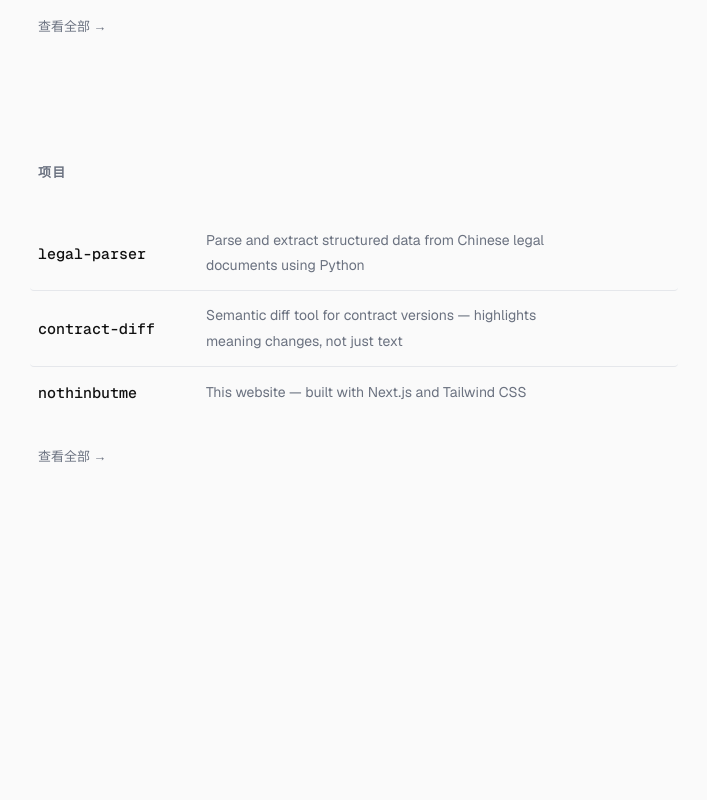
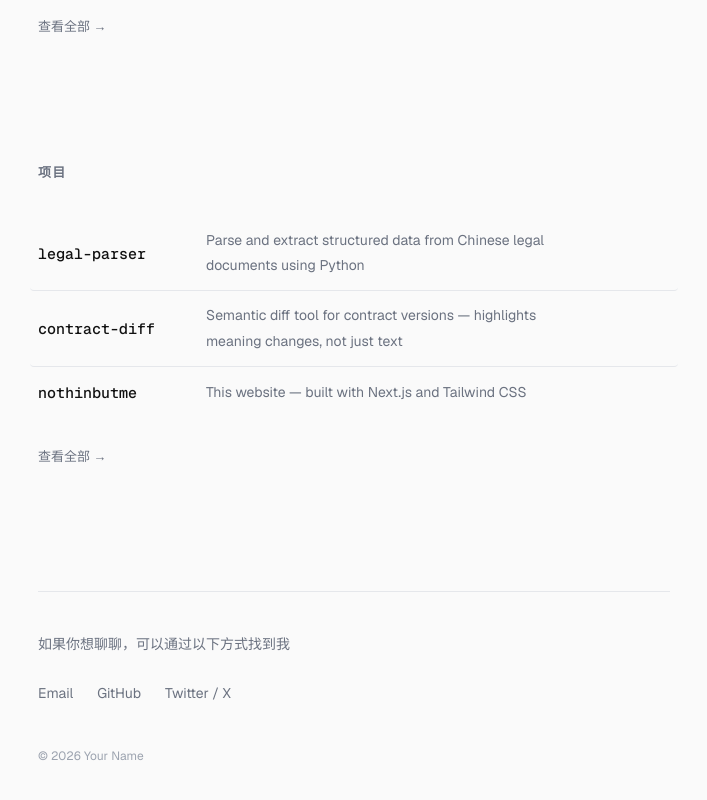
Before and after one commit to code-lawyer/nothingbutme, a Next.js app: page / in a window 1280 px wide. Shown: the part 1081-1881 px from the top of the page, without its empty margins (286-993 px from the left). Before the commit the page ends 1552 px from the top, so only its background shows below. Built offline with nearby package versions, Linux system fonts and the light colour scheme.

Commit message:
feat: add Footer with contact links

```diff
--- a/app/page.tsx
+++ b/app/page.tsx
@@ -2,6 +2,7 @@ import Hero from "@/components/Hero";
 import About from "@/components/About";
 import ArticleList from "@/components/ArticleList";
 import ProjectList from "@/components/ProjectList";
+import Footer from "@/components/Footer";
 import { getAllArticles } from "@/lib/articles";
 import { getFeaturedProjects } from "@/data/projects";
 
@@ -15,6 +16,7 @@ export default function Home() {
       <About />
       <ArticleList articles={articles} />
       <ProjectList projects={featuredProjects} />
+      <Footer />
     </main>
   );
 }
--- /dev/null
+++ b/components/Footer.tsx
@@ -0,0 +1,41 @@
+// components/Footer.tsx
+import Link from "next/link";
+
+const contactLinks = [
+  { label: "Email", href: "mailto:you@example.com" },
+  { label: "GitHub", href: "https://github.com/yourusername" },
+  { label: "Twitter / X", href: "https://x.com/yourusername" },
+];
+
+export default function Footer() {
+  return (
+    <footer
+      id="contact"
+      className="max-w-[680px] mx-auto px-6 pt-[120px] pb-16"
+    >
+      <div className="border-t border-[#e5e7eb] pt-10">
+        <p className="text-[14px] text-[#6b7280] mb-6">
+          如果你想聊聊，可以通过以下方式找到我
+        </p>
+
+        <div className="flex flex-wrap gap-6">
+          {contactLinks.map((link) => (
+            <Link
+              key={link.label}
+              href={link.href}
+              target={link.href.startsWith("mailto") ? undefined : "_blank"}
+              rel={link.href.startsWith("mailto") ? undefined : "noopener noreferrer"}
+              className="text-[14px] text-[#6b7280] hover:text-[#2563eb] transition-colors"
+            >
+              {link.label}
+            </Link>
+          ))}
+        </div>
+
+        <p className="mt-10 text-[12px] text-[#9ca3af]">
+          © {new Date().getFullYear()} Your Name
+        </p>
+      </div>
+    </footer>
+  );
+}
```
